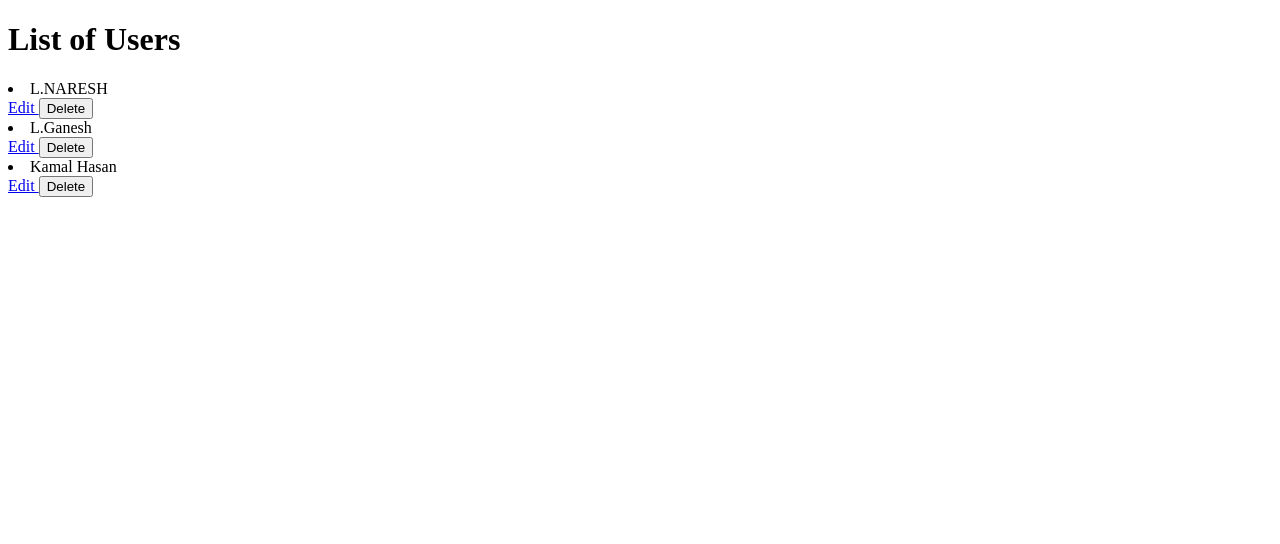
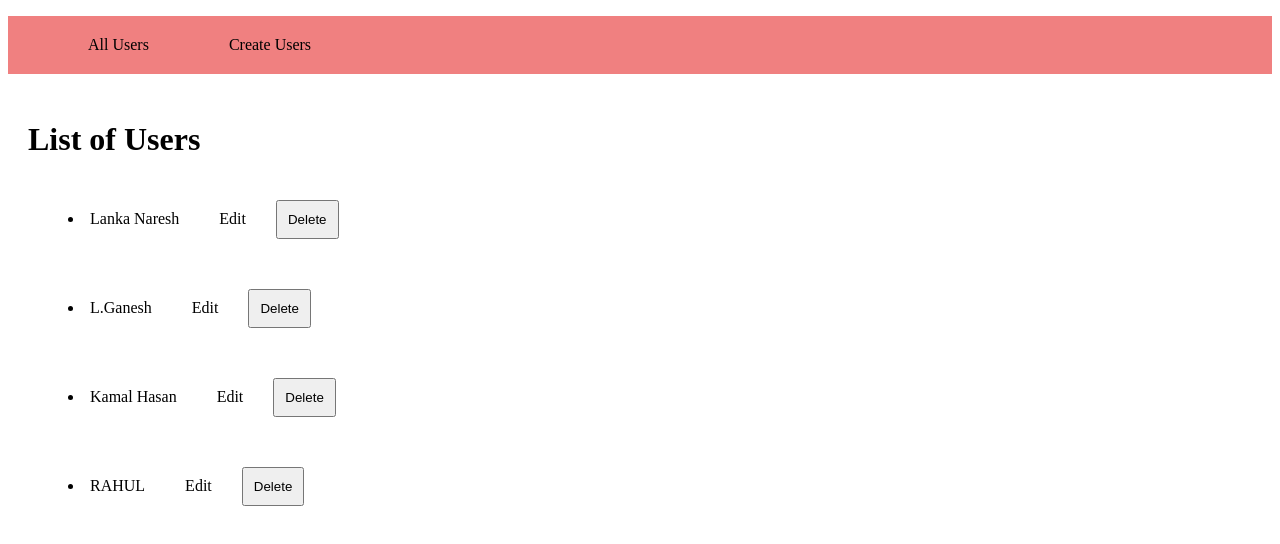
Before and after one commit to Srinivasanaresh72/CSS, a React (Create React App) app in the folder React_JS/reactapp/: page / in a window 1280 px wide. Shown: the top 544 px of the page. Built offline with nearby package versions, Linux system fonts and the light colour scheme; data requests are answered from the project's data file.

Commit message:
added css

```diff
--- a/React_JS/reactapp/db.json
+++ b/React_JS/reactapp/db.json
@@ -2,7 +2,7 @@
   "users": [
     {
       "id": 1,
-      "name": "L.NARESH"
+      "name": "Lanka Naresh"
     },
     {
       "id": 2,
@@ -11,6 +11,10 @@
     {
       "name": "Kamal Hasan",
       "id": 3
+    },
+    {
+      "name": "RAHUL",
+      "id": 4
     }
   ]
 }
--- a/React_JS/reactapp/src/App.js
+++ b/React_JS/reactapp/src/App.js
@@ -4,10 +4,12 @@ import Userslist from './Components/Userslist';
 import CreateUser from './Components/CreateUser';
 import { BrowserRouter as Router,Switch,Route } from 'react-router-dom'
 import EditUser from './Components/EditUser';
+import Navigation from './Components/Navigation';
 
 function App() {
   return (
     <Router>
+      <Navigation />
     <Switch>
       <Route exact path="/" component={Userslist} />
       <Route exact path="/createuser" component={CreateUser} />
--- a/React_JS/reactapp/src/Components/CreateUser/index.css
+++ b/React_JS/reactapp/src/Components/CreateUser/index.css
@@ -0,0 +1,3 @@
+.button:hover{
+    background:lightgreen;
+}
--- a/React_JS/reactapp/src/Components/CreateUser/index.js
+++ b/React_JS/reactapp/src/Components/CreateUser/index.js
@@ -1,5 +1,6 @@
 import React, {Component} from 'react'
 import axios from 'axios'
+import './index.css'
 export default class CreateUser extends Component{
 
     state = {
@@ -24,6 +25,11 @@ export default class CreateUser extends Component{
         .then(res => {
 
             console.log(res.data);
+            setTimeout(()=>{
+
+                window.location.replace('/');
+
+            },500)
         })
     }
 
@@ -33,7 +39,7 @@ export default class CreateUser extends Component{
 
             <div>
                 <input name="user" onChange={this.handleInputChange} type="text" placeholder="Enter Username" />
-                <button onClick={this.saveUser}> Submit </button>
+                <button className="button" onClick={this.saveUser}> Submit </button>
             </div>
         )
     }
--- a/React_JS/reactapp/src/Components/EditUser/index.css
+++ b/React_JS/reactapp/src/Components/EditUser/index.css
@@ -0,0 +1,4 @@
+.button:hover{
+
+    background:lightsalmon;
+}
--- a/React_JS/reactapp/src/Components/EditUser/index.js
+++ b/React_JS/reactapp/src/Components/EditUser/index.js
@@ -1,5 +1,6 @@
 import axios from 'axios';
 import React,{Component} from 'react'
+import './index.css'
 export default class EditUser extends Component{
 
     constructor(props){
@@ -26,6 +27,11 @@ export default class EditUser extends Component{
         .then(res => {
 
             console.log(res.data)
+            setTimeout(()=>{
+
+                window.location.replace('/');
+
+            },500)
         })
     }
 
@@ -37,7 +43,7 @@ export default class EditUser extends Component{
                 <h1> Edit User Details: </h1>
                 <input type="text" value={this.state.id} disabled />
                 <input name="name" type="text" onChange={this.handleInputChange} value={this.state.name} />
-                <button onClick={this.updateUser}> Submit </button>
+                <button className="button" onClick={this.updateUser}> Submit </button>
             </div>
         )
     }
--- /dev/null
+++ b/React_JS/reactapp/src/Components/Navigation/index.css
@@ -0,0 +1,19 @@
+.navigation{
+
+    background:lightcoral;
+    width:100%;
+}
+
+.navigation li{
+
+    display:inline-block;
+    text-decoration:none;
+    margin:10px;
+    padding:10px;
+
+}
+.link{
+
+    text-decoration:none;
+    color:black;
+}
--- /dev/null
+++ b/React_JS/reactapp/src/Components/Navigation/index.js
@@ -0,0 +1,15 @@
+import React from 'react'
+import {Link} from 'react-router-dom'
+import './index.css'
+export default function Navigation(){
+
+    return(
+
+        <div className="navigation">
+            <ul>
+                <li> <Link className="link" to="/"> All Users </Link> </li>
+                <li> <Link className="link" to="/createuser"> Create Users </Link> </li>
+            </ul>
+        </div>
+    )
+}
--- a/React_JS/reactapp/src/Components/Userslist/index.css
+++ b/React_JS/reactapp/src/Components/Userslist/index.css
@@ -0,0 +1,36 @@
+.userslist{
+
+    margin:10px;
+    padding:10px;
+
+}
+.item{
+
+    margin:10px;
+    padding:10px;
+    display:flex;
+
+}
+.item li,button{
+
+    padding:10px;
+    margin:10px;
+}
+.link{
+
+    margin:10px;
+    padding:10px;
+}
+.link:hover{
+    background:lightgreen;
+    cursor:pointer;
+}
+.item li:hover{
+    background:lightblue;
+    cursor:pointer;
+}
+.item button:hover{
+    background:lightsalmon;
+    cursor:pointer;
+
+}
--- a/React_JS/reactapp/src/Components/Userslist/index.js
+++ b/React_JS/reactapp/src/Components/Userslist/index.js
@@ -1,6 +1,7 @@
 import React,{Component} from 'react'
 import axios from 'axios'
 import {Link} from 'react-router-dom'
+import './index.css'
 export default class Userslist extends Component{
 
     state = {
@@ -33,6 +34,11 @@ export default class Userslist extends Component{
         .then(res => {
 
             console.log(res.data);
+            setTimeout(()=>{
+
+                window.location.replace('/')
+
+            },500)
 
         })
     }
@@ -41,14 +47,14 @@ export default class Userslist extends Component{
 
         return(
 
-            <div>
+            <div className="userslist">
 
             <h1> List of Users </h1>
             {this.state.users.map((user) => (
 
-                <div>
+                <div className="item">
                     <li id={user.id}> {user.name} </li>
-                    <Link to={'/edituser/'+user.id+'/'+user.name}> Edit </Link>
+                    <Link className="link" to={'/edituser/'+user.id+'/'+user.name}> Edit </Link>
                     <button id={user.id} onClick={this.deleteUser}> Delete </button>
                 </div>
 
```
